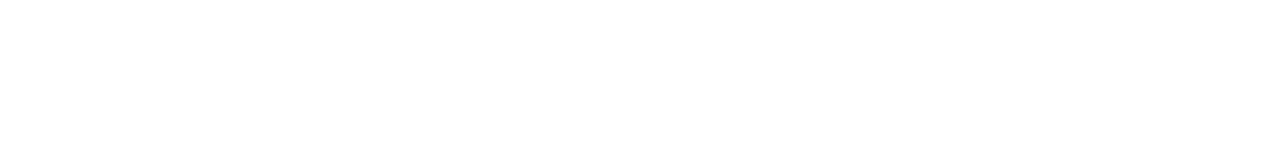
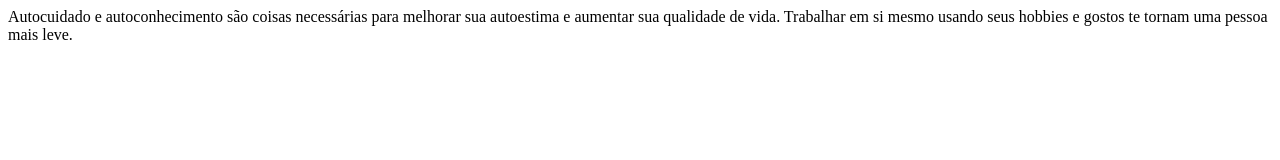
Before and after one commit to xoxoamanda28/Amada-HTML, a plain HTML site: page index.html in a window 1280 px wide. Drawn offline with Linux system fonts and the light colour scheme.

Commit message:
index.html

```diff
--- a/index.html
+++ b/index.html
@@ -6,6 +6,7 @@
     <title>Document</title>
 </head>
 <body>
-
-</body>
+    Autocuidado e autoconhecimento são coisas necessárias para melhorar sua autoestima e aumentar sua qualidade de vida.
+    Trabalhar em si mesmo usando seus hobbies e gostos te tornam uma pessoa mais leve.
+</body
 </html>
```
